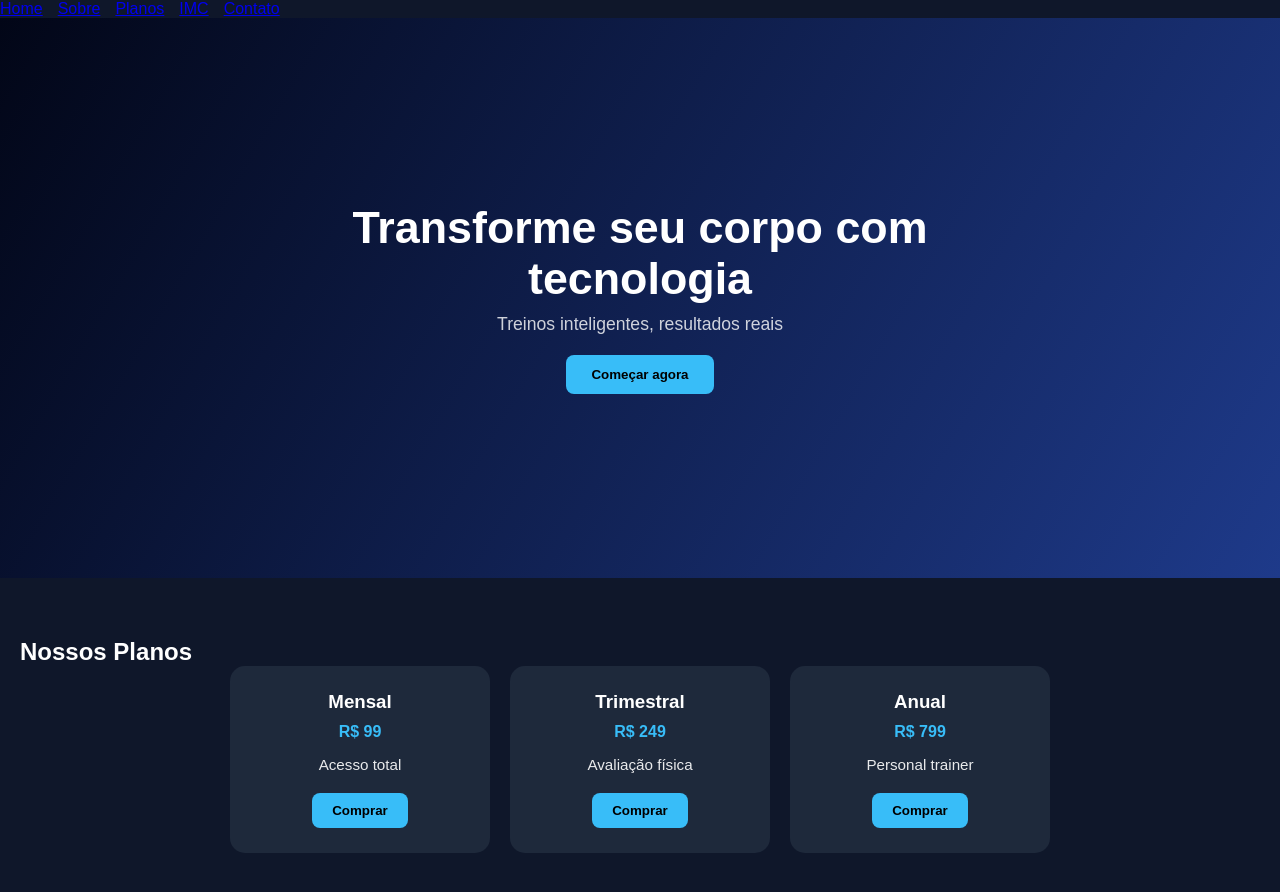
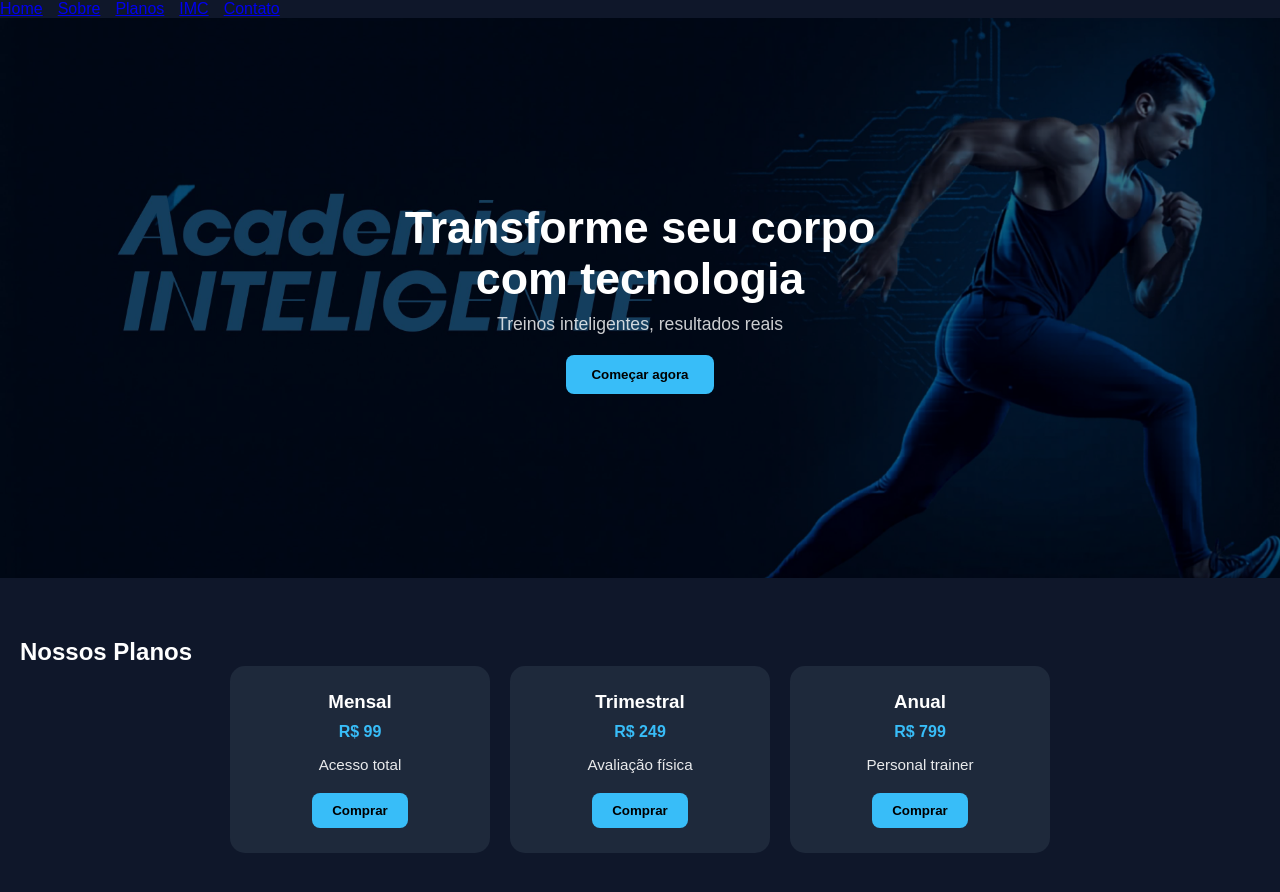
Before and after one commit to Academia-Inteligente/Academia-Inteligente-CP4-WEB, a React (Vite) app: page / in a window 1280 px wide. Shown: the top 892 px of the page. Built offline with nearby package versions, Linux system fonts and the light colour scheme.

Commit message:
feat: implementa banner na Home com imagem de fundo e estilização inicial

```diff
--- a/src/css/estilo.css
+++ b/src/css/estilo.css
@@ -186,16 +186,30 @@ body {
   opacity: 0.8;
 }
 
-/* ================= RESPONSIVO ================= */
+/* ================= banner ================= */
 
-@media (max-width: 768px) {
-  .banner h1 {
-    font-size: 2rem;
-  }
+.banner {
+  height: 70vh;
+  background-size: cover;
+  background-position: center;
+  display: flex;
+  align-items: center;
+  justify-content: center;
+  position: relative;
+}
 
-  .plans-container,
-  .features-grid {
-    flex-direction: column;
-    align-items: center;
-  }
+.banner::before {
+  content: "";
+  position: absolute;
+  inset: 0;
+  background: rgba(0, 0, 0, 0.5);
 }
+
+.banner-content {
+  position: relative;
+  z-index: 1;
+  color: white;
+  text-align: center;
+  max-width: 600px;
+  padding: 20px;
+}
--- a/src/pages/Home.jsx
+++ b/src/pages/Home.jsx
@@ -1,10 +1,14 @@
 import PlanCard from "../components/PlanCard";
 import "../css/estilo.css";
+import bannerImg from "../assets/bannerhome.jpg";
 
 export default function Home() {
   return (
     <>
-      <section className="banner">
+      <section
+        className="banner"
+        style={{ backgroundImage: `url(${bannerImg})` }}
+      >
         <div className="banner-content">
           <h1>Transforme seu corpo com tecnologia</h1>
           <p>Treinos inteligentes, resultados reais</p>
```
Also changed, not shown: src/assets/bannerhome.jpg (added).
